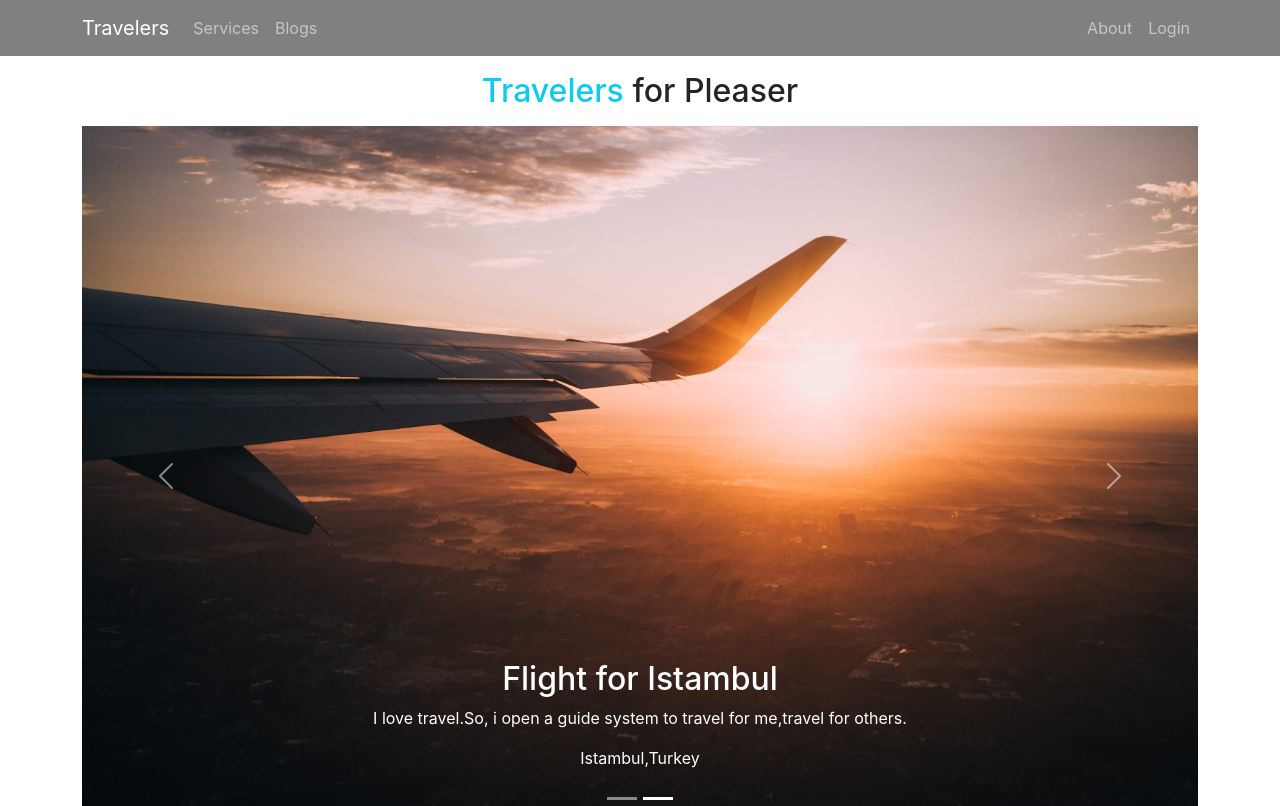
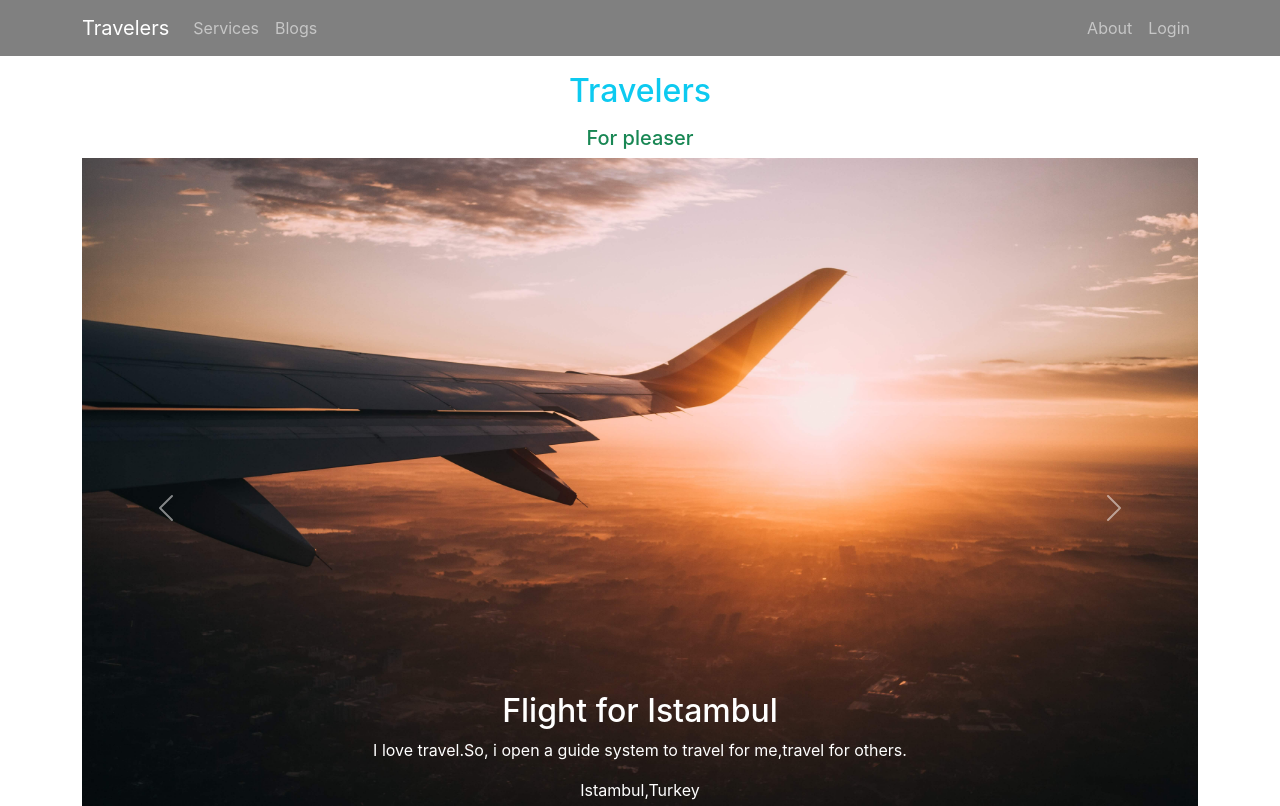
Before and after one commit to mriduldas07/travel-agensy-react, a React (Create React App) app: page / in a window 1280 px wide. Shown: the top 806 px of the page. Built offline with nearby package versions, Linux system fonts and the light colour scheme; no server answers.

Commit message:
bug solving

```diff
--- a/src/Pages/Blogs/Blogs.js
+++ b/src/Pages/Blogs/Blogs.js
@@ -13,7 +13,9 @@ const Blogs = () => {
             </p>
             <h2>Questions: Why are you using firebase? What other options do you have to implement authentication?</h2>
             <h3>Answer: </h3>
-            <p>Firebase manages all data real-time in the database. So, the exchange of data to and fro from the database is easy and quick. Hence, if you are looking to develop mobile apps such as live streaming, chat messaging, etc., you can use Firebase.Using firebase,create application without backend server.Fast display data in the application. Firebase provides hosting for lifetime.Its also includes encryption for data.Usually, authentication by a server entails the use of a user name and password. Other ways to authenticate can be through cards, retina scans, voice recognition, and fingerprints.</p>
+            <p>Firebase manages all data real-time in the database. So, the exchange of data to and fro from the database is easy and quick. Hence, if you are looking to develop mobile apps such as live streaming, chat messaging, etc., you can use Firebase.Using firebase,create application without backend server.Fast display data in the application. Firebase provides hosting for lifetime.Its also includes encryption for data.Usually, authentication by a server entails the use of a user name and password. <br />
+            There are some other options to implement authentication like that Cookie-Based authentication, Token-Based authentication, third party authentication such as OAuth, API-token and also openId SAML.
+            </p>
             <h2>Questions:What other services does firebase provide other than       authentication?</h2>
             <h3>Answer: </h3>
             <p>Firebase provide Local Emulator Suite.The Firebase Local Emulator Suite is a set of advance tools for developers looking to build and test apps locally using Cloud firebase, realtime database, cloud,cloud functions, and firebase Hosting. It provides a rich user interface to help you get running and prototyping quickly.In addition, firebase provides realtime database.This type of database is cloud-hosted database.In realtime database data is stored as JSON and synchronized in realtime to every client.Moreover, it provides fireStore and it is flexible, scalable DB for mobile,web, and server development.Firebase provides hosting.It is production-grade web content hosting for developers.Firebase also used for cloud functions that is a serverless framework that lets you automatically run backend code in response to events.</p>
--- a/src/Pages/Home/Banner/Banner.js
+++ b/src/Pages/Home/Banner/Banner.js
@@ -13,7 +13,8 @@ const Banner = () => {
 
     return (
         <div className='container'>
-          <h2 className='text-center my-3'><span className="text-info">Travelers</span> for Pleaser</h2>
+          <h2 className='text-center my-3'><span className="text-info">Travelers</span></h2>
+          <h5 className='text-center text-success'>For pleaser</h5>
             <Carousel activeIndex={index} onSelect={handleSelect}>
       <Carousel.Item>
         <img
```
Also changed, not shown: 1 other file (tests, documents, lock files or other folders).
